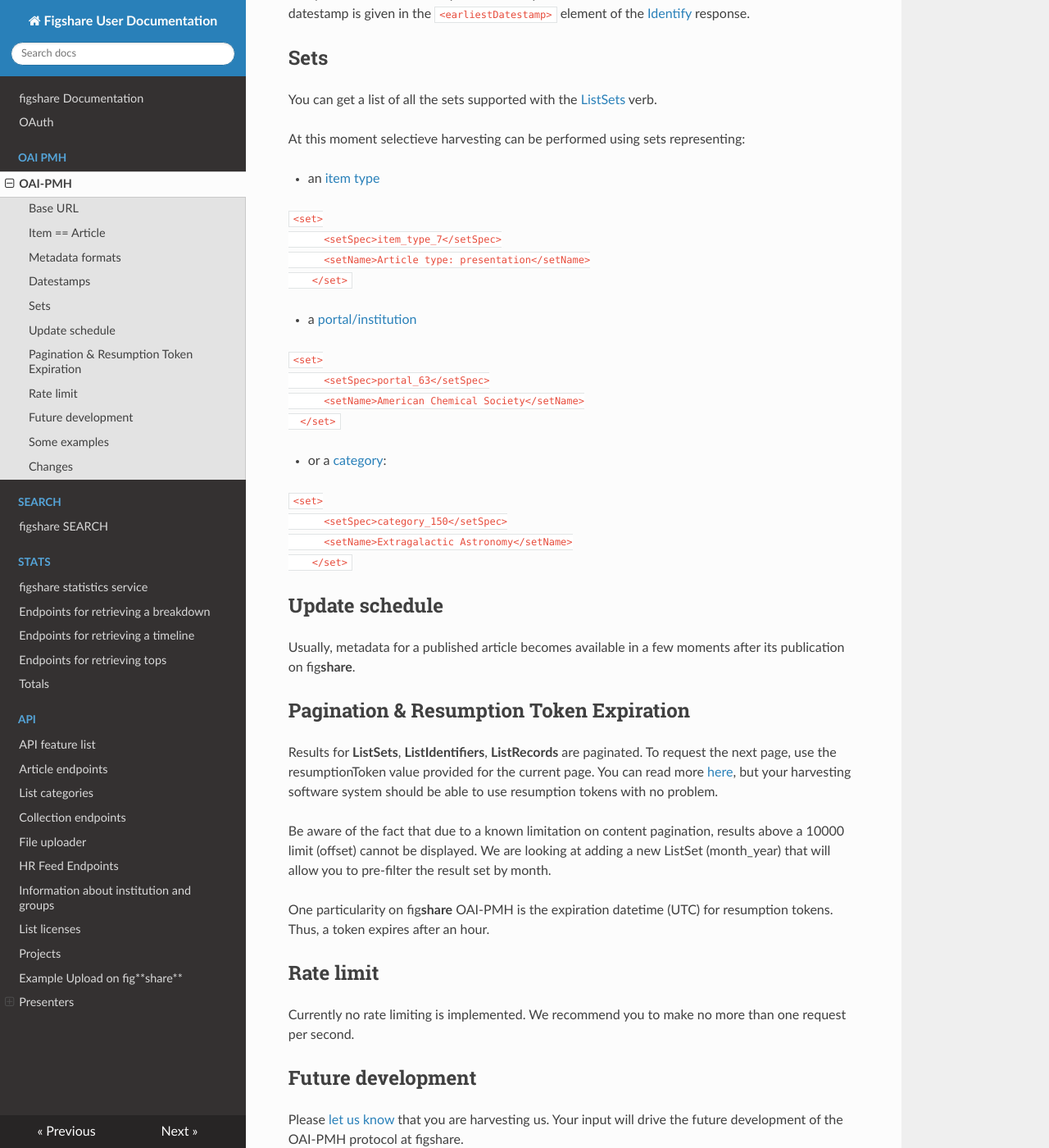
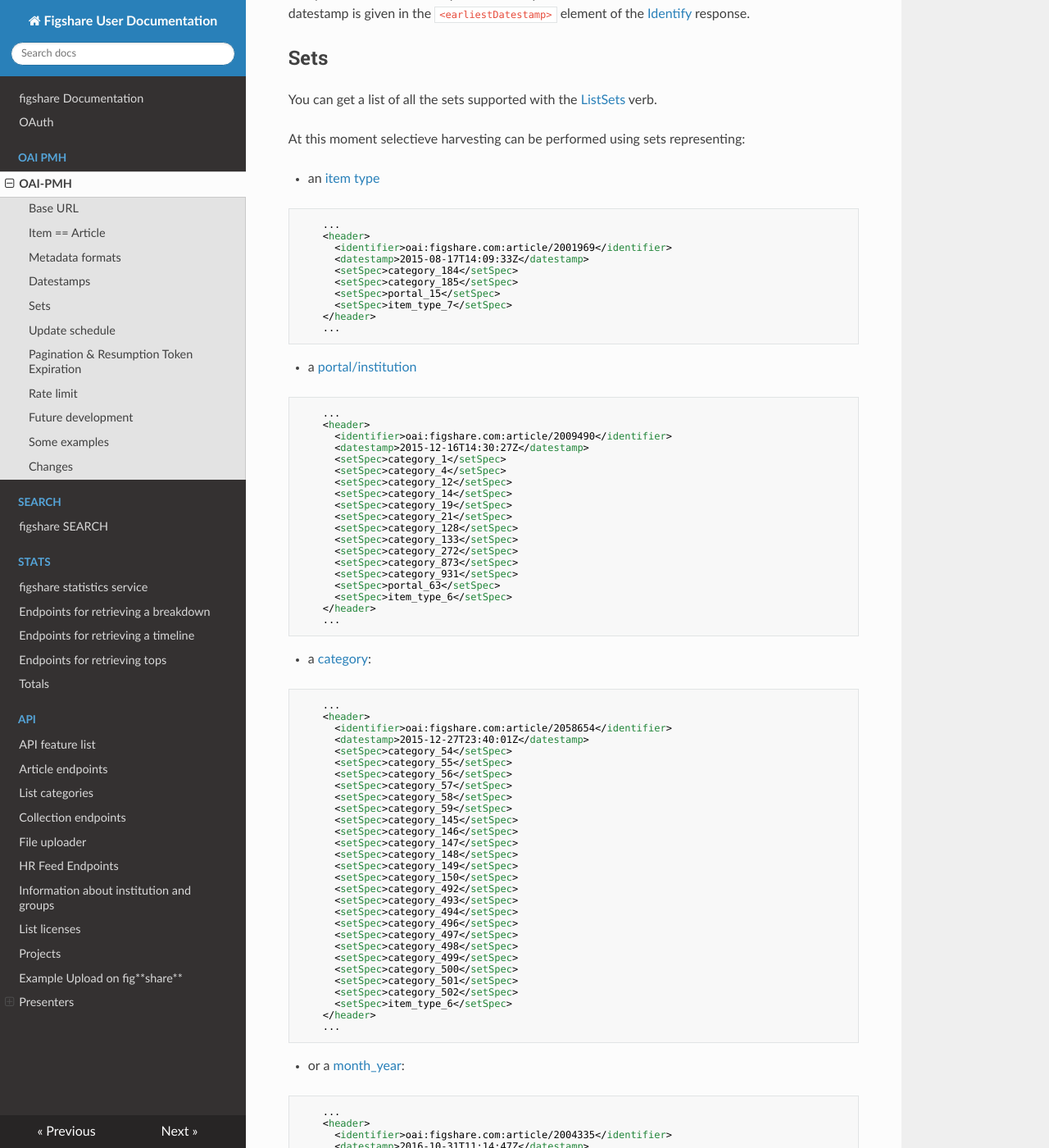
Before and after one commit to figshare/user_documentation, an MkDocs documentation site: the page built from docs/OAI-PMH/index.md, in a window 1280 px wide and 1400 px high, scrolled down 667 px. Shown: the whole window at 82% size. Built offline with MkDocs 1.6.1, drawn with Linux system fonts in a browser that asks for light colours; nearby versions of some CDN libraries; some of the changed text lies outside the part shown.

Commit message:
FIG-7267(oai-pmh),FIG-7268(oai-pmh): Add month_year set in creator user IDs in OAI-PMH documentation

````diff
--- a/docs/OAI-PMH/index.md
+++ b/docs/OAI-PMH/index.md
@@ -38,30 +38,91 @@
 
 - an [item type](https://api.figshare.com/v2/oai?verb=ListIdentifiers&metadataPrefix=oai_dc&set=item_type_7)
 
-  ```
-    <set>
+```
+    ...
+    <header>
+      <identifier>oai:figshare.com:article/2001969</identifier>
+      <datestamp>2015-08-17T14:09:33Z</datestamp>
+      <setSpec>category_184</setSpec>
+      <setSpec>category_185</setSpec>
+      <setSpec>portal_15</setSpec>
       <setSpec>item_type_7</setSpec>
-      <setName>Article type: presentation</setName>
-    </set>
-  ```
+    </header>
+    ...
+```
 
 - a [portal/institution](https://api.figshare.com/v2/oai?verb=ListIdentifiers&metadataPrefix=oai_dc&set=portal_63)
 
-  ```
-    <set>
+```
+    ...
+    <header>
+      <identifier>oai:figshare.com:article/2009490</identifier>
+      <datestamp>2015-12-16T14:30:27Z</datestamp>
+      <setSpec>category_1</setSpec>
+      <setSpec>category_4</setSpec>
+      <setSpec>category_12</setSpec>
+      <setSpec>category_14</setSpec>
+      <setSpec>category_19</setSpec>
+      <setSpec>category_21</setSpec>
+      <setSpec>category_128</setSpec>
+      <setSpec>category_133</setSpec>
+      <setSpec>category_272</setSpec>
+      <setSpec>category_873</setSpec>
+      <setSpec>category_931</setSpec>
       <setSpec>portal_63</setSpec>
-      <setName>American Chemical Society</setName>
-  </set>
-  ```
+      <setSpec>item_type_6</setSpec>
+    </header>
+    ...
+```
 
-- or a [category](https://api.figshare.com/v2/oai?verb=ListIdentifiers&metadataPrefix=oai_dc&set=category_150):
+- a [category](https://api.figshare.com/v2/oai?verb=ListIdentifiers&metadataPrefix=oai_dc&set=category_150):
 
-  ```
-    <set>
+```
+    ...
+    <header>
+      <identifier>oai:figshare.com:article/2058654</identifier>
+      <datestamp>2015-12-27T23:40:01Z</datestamp>
+      <setSpec>category_54</setSpec>
+      <setSpec>category_55</setSpec>
+      <setSpec>category_56</setSpec>
+      <setSpec>category_57</setSpec>
+      <setSpec>category_58</setSpec>
+      <setSpec>category_59</setSpec>
+      <setSpec>category_145</setSpec>
+      <setSpec>category_146</setSpec>
+      <setSpec>category_147</setSpec>
+      <setSpec>category_148</setSpec>
+      <setSpec>category_149</setSpec>
       <setSpec>category_150</setSpec>
-      <setName>Extragalactic Astronomy</setName>
-    </set>
-  ```
+      <setSpec>category_492</setSpec>
+      <setSpec>category_493</setSpec>
+      <setSpec>category_494</setSpec>
+      <setSpec>category_496</setSpec>
+      <setSpec>category_497</setSpec>
+      <setSpec>category_498</setSpec>
+      <setSpec>category_499</setSpec>
+      <setSpec>category_500</setSpec>
+      <setSpec>category_501</setSpec>
+      <setSpec>category_502</setSpec>
+      <setSpec>item_type_6</setSpec>
+    </header>
+    ...
+```
+
+- or a [month\_year](https://api.figshare.com/v2/oai?verb=ListIdentifiers&metadataPrefix=oai_dc&set=month_year_10_2016):
+
+```
+    ...
+    <header>
+      <identifier>oai:figshare.com:article/2004335</identifier>
+      <datestamp>2016-10-31T11:14:47Z</datestamp>
+      <setSpec>category_215</setSpec>
+      <setSpec>category_239</setSpec>
+      <setSpec>portal_15</setSpec>
+      <setSpec>item_type_11</setSpec>
+    </header>
+    ...
+```
 
 
 ## Update schedule
@@ -80,7 +141,6 @@
 no problem.
 
 Be aware of the fact that due to a known limitation on content pagination, results above a 10000 limit (offset) cannot be displayed.
-We are looking at adding a new ListSet (month_year) that will allow you to pre-filter the result set by month.
 
 One particularity on fig**share** OAI-PMH is the expiration datetime (UTC) for
 resumption tokens. Thus, a token expires after an hour.
@@ -237,6 +297,11 @@
 
 ## Changes
 
+**October, 2016**
+Add correct output for ListIdentifiers
+Add month_year set / param
+Add user IDs in the <creator> tags
+
 **May, 2016**
 Initial release of OAI-PMH API
 
@@ -245,3 +310,8 @@
 
 **August, 2016**
 Keywords and Licences tags are added
+
+**October, 2016**
+Add correct output for ListIdentifiers
+Add month_year set / param
+Add user IDs in the <creator> tags
````
Also changed, not shown: other parts of docs/OAI-PMH/index.md (+12 -12 lines).
